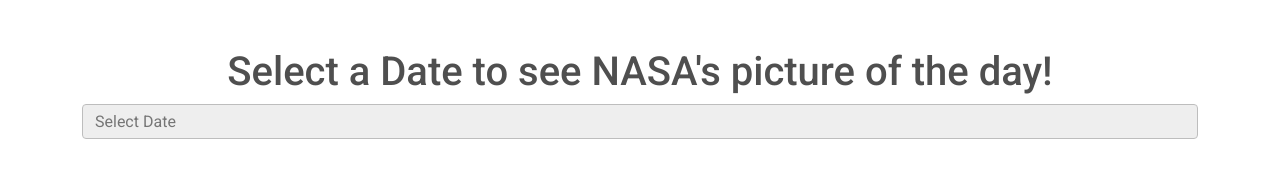
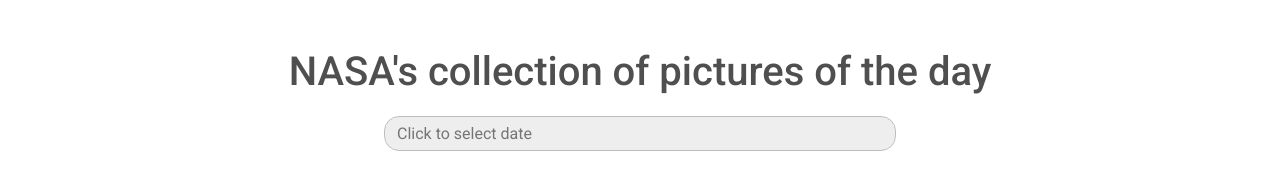
Before and after one commit to ashleyliangg/NASA-pictures, a plain HTML site: page index.html in a window 1280 px wide. Drawn offline with nearby package versions, Linux system fonts and the light colour scheme.

Commit message:
added README.md

```diff
--- a/index.html
+++ b/index.html
@@ -1,3 +1,5 @@
+<!-- code partially based off of https://www.youtube.com/watch?v=Y1n2a7YxYGY -->
+
 <!DOCTYPE html>
 <html lang="en">
   <head>
@@ -27,11 +29,11 @@
   <body>
     <!-- Start your project here-->
     <div class="container my-5">
-      <h1 style="text-align:center;">Select a Date to see NASA's picture of the day!</h1>
+      <h1 style="text-align:center;">NASA's collection of pictures of the day</h1>
 
-      <div id="date-picker" class="datepicker mb-4">
-        <form>
-          <input id="wrapper-date-input" class="form-control" type="date" placeholder="Select Date">
+      <div id="date-picker" class="datepicker mb-4" style="margin-top: 20px; text-align: center;">
+        <form style="width: 40vw; display: inline-block;">
+          <input style="border-radius: 15px;" id="wrapper-date-input" class="form-control" type="date" placeholder="Click to select date">
         </form>
 
 
```
Also changed, not shown: README.txt (deleted), 1 other file.
